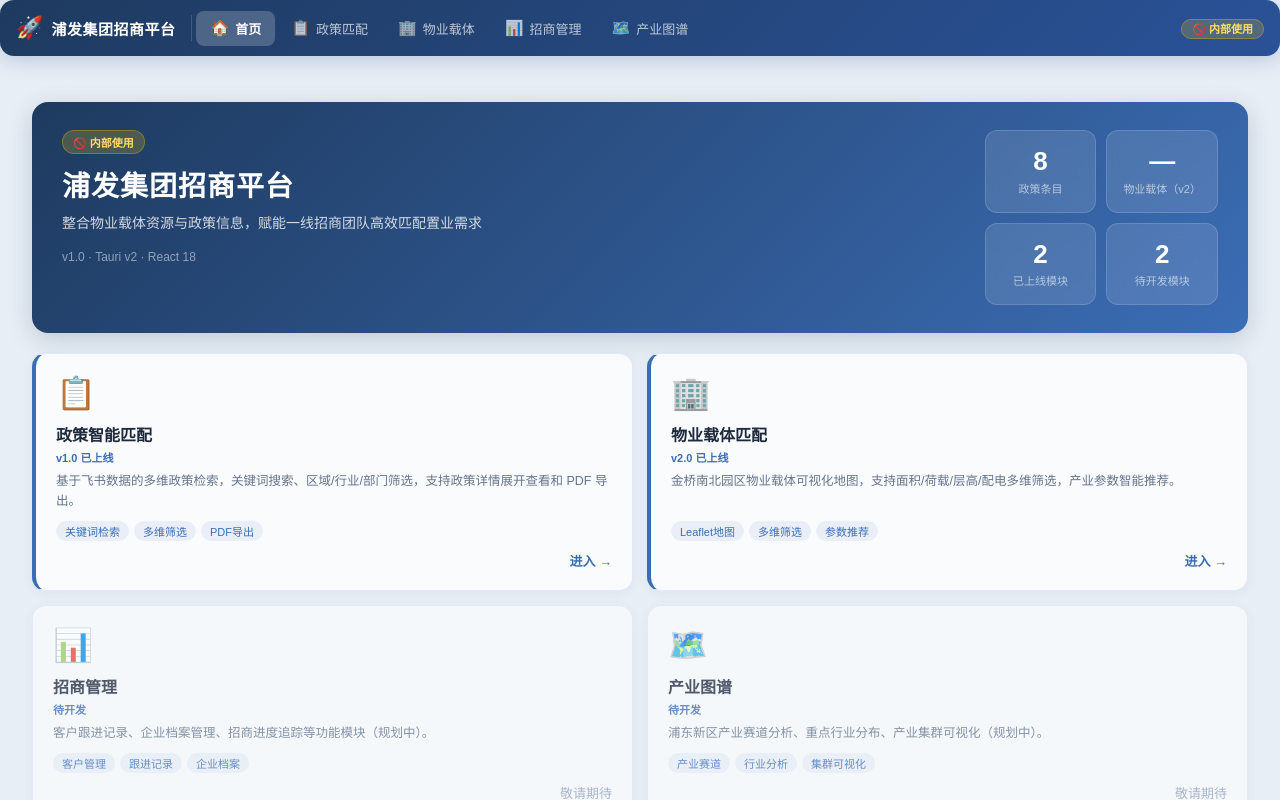
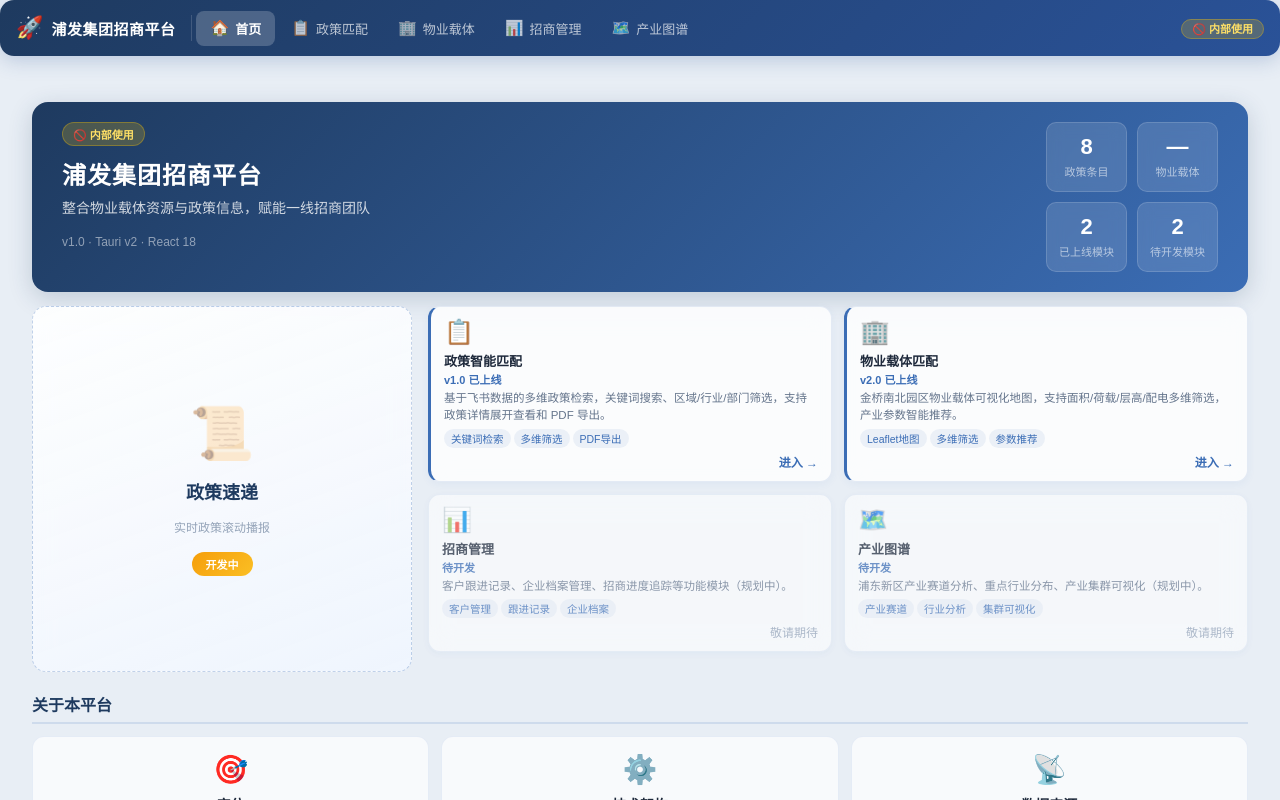
Before and after one commit to elsak667/property-match-tauri, a React (Vite) app: page / in a window 1280 px wide. Shown: the top 800 px of the page. Built offline with nearby package versions, Linux system fonts and the light colour scheme.

Commit message:
Auto-save 2026-04-26 20:19

```diff
--- a/src/App.tsx
+++ b/src/App.tsx
@@ -3,12 +3,17 @@
 import CarrierPage from "./app/carrier/CarrierPage";
 import HomePage from "./app/home/HomePage";
 import PlaceholderPage from "./app/placeholder/PlaceholderPage";
+import { usePolicies, useProperties } from "./lib/useFeishu";
 import "./index.css";
 
 type Page = "home" | "property" | "policy" | "placeholder-invest" | "placeholder-industry";
 
 export default function App() {
   const [currentPage, setCurrentPage] = useState<Page>("home");
+  const { policies } = usePolicies();
+  const { properties } = useProperties();
+  const policyCount = policies.length;
+  const carrierCount = properties.length;
 
   useEffect(() => {
     (window as unknown as Record<string, unknown>).__setPage__ = (page: string) => {
@@ -23,7 +28,7 @@
     <div style={{ minHeight: "100vh", background: "#e8eef5" }}>
       <NavBar currentPage={currentPage} onNavigate={(p) => setCurrentPage(p)} />
       <div className="container">
-        {currentPage === "home" && <HomePage />}
+        {currentPage === "home" && <HomePage policyCount={policyCount} carrierCount={carrierCount} />}
         {currentPage === "policy" && <PolicyPage />}
         {currentPage === "property" && <CarrierPage />}
         {currentPage === "placeholder-invest" && (
--- a/src/app/home/HomePage.tsx
+++ b/src/app/home/HomePage.tsx
@@ -8,10 +8,15 @@
   changes: string[];
 }
 
+interface Props {
+  policyCount: number;
+  carrierCount: number;
+}
+
 export const CHANGELOG: ChangelogEntry[] = [
   {
     version: "v1.0",
-    date: "2026-04",
+    date: "2026-03",
     changes: [
       "上线政策智能匹配模块",
       "支持关键词/区域/行业/部门多维筛选",
@@ -21,7 +26,7 @@
   },
   {
     version: "v2.0",
-    date: "2026-04（计划）",
+    date: "2026-04",
     changes: [
       "上线物业载体匹配模块",
       "Leaflet 地图可视化园区楼栋分布",
@@ -31,7 +36,7 @@
   },
 ];
 
-export default function HomePage() {
+export default function HomePage({ policyCount, carrierCount }: Props) {
   return (
     <div className="container">
       {/* Banner */}
@@ -40,7 +45,7 @@
           <div className="banner-badge">🚫 内部使用</div>
           <h1 className="banner-title">浦发集团招商平台</h1>
           <p className="banner-subtitle">
-            整合物业载体资源与政策信息，赋能一线招商团队高效匹配置业需求
+            整合物业载体资源与政策信息，赋能一线招商团队
           </p>
           <div className="banner-meta">
             <span>v1.0 · Tauri v2 · React 18</span>
@@ -48,12 +53,12 @@
         </div>
         <div className="banner-right">
           <div className="stat-card">
-            <div className="stat-num">8</div>
+            <div className="stat-num">{policyCount || "—"}</div>
             <div className="stat-label">政策条目</div>
           </div>
           <div className="stat-card">
-            <div className="stat-num">—</div>
-            <div className="stat-label">物业载体（v2）</div>
+            <div className="stat-num">{carrierCount || "—"}</div>
+            <div className="stat-label">物业载体</div>
           </div>
           <div className="stat-card">
             <div className="stat-num">2</div>
@@ -67,7 +72,17 @@
       </div>
 
       {/* 模块卡片区 */}
-      <div className="module-grid">
+      <div className="home-modules">
+        {/* 左侧：政策滚动占位 */}
+        <div className="module-placeholder-panel">
+          <div className="placeholder-panel-icon">📜</div>
+          <div className="placeholder-panel-title">政策速递</div>
+          <div className="placeholder-panel-desc">实时政策滚动播报</div>
+          <div className="placeholder-panel-tag">开发中</div>
+        </div>
+
+        {/* 右侧：四个模块卡片 */}
+        <div className="module-grid">
         <div className="module-card module-active" onClick={() => (window as any).__setPage__?.("policy")}>
           <div className="module-icon">📋</div>
           <div className="module-info">
@@ -128,6 +143,7 @@
           <div className="module-enter placeholder">敬请期待</div>
         </div>
       </div>
+      </div>
 
       {/* 平台介绍 */}
       <div className="home-section">
--- a/src/components/PropertyMap.tsx
+++ b/src/components/PropertyMap.tsx
@@ -87,8 +87,9 @@
     });
     mapInstRef.current = map;
 
-    L.tileLayer("https://tile.openstreetmap.org/{z}/{x}/{y}.png", {
+    L.tileLayer("https://webrd0{s}.is.autonavi.com/appmaptile?lang=zh_cn&size=1&scale=1&style=8&x={x}&y={y}&z={z}", {
       maxZoom: 19, minZoom: 12,
+      subdomains: "1234",
     }).addTo(map);
 
     // 右下角图例（用 L.control，与 Desktop 版一致）
--- a/src/index.css
+++ b/src/index.css
@@ -7,25 +7,25 @@
 
 /* ─── Sidebar ─── */
 .sidebar {
-  background: rgba(255,255,255,.65);
+  background: rgba(248,250,252,.8);
   backdrop-filter: blur(16px);
   -webkit-backdrop-filter: blur(16px);
-  border: 1px solid rgba(255,255,255,.7);
+  border: 1px solid rgba(100,116,139,.12);
   border-radius: 14px;
   padding: 12px;
-  box-shadow: 0 4px 24px rgba(59,109,181,.1);
+  box-shadow: 0 4px 24px rgba(0,0,0,.06);
   max-height: calc(100vh - 140px);
   overflow-y: auto;
   scrollbar-width: thin;
-  scrollbar-color: rgba(59,109,181,.2) transparent;
+  scrollbar-color: rgba(100,116,139,.15) transparent;
 }
 .sidebar::-webkit-scrollbar { width: 4px; }
 .sidebar::-webkit-scrollbar-track { background: transparent; }
-.sidebar::-webkit-scrollbar-thumb { background: rgba(59,109,181,.2); border-radius: 4px; }
+.sidebar::-webkit-scrollbar-thumb { background: rgba(100,116,139,.15); border-radius: 4px; }
 
 /* ─── Filter Sidebar ─── */
 .filter-section { margin-bottom: 12px }
-.filter-label { font-size: 12px; font-weight: 600; color: #3b6db5; margin-bottom: 6px; letter-spacing: .3px; }
+.filter-label { font-size: 12px; font-weight: 600; color: #64748b; margin-bottom: 6px; letter-spacing: .3px; text-transform: uppercase; }
 .tag-grid { display: flex; flex-wrap: wrap; gap: 5px; }
 .tag-btn {
   background: rgba(255,255,255,.7);
@@ -74,19 +74,19 @@
 
 /* ─── Content Area ─── */
 .content {
-  background: rgba(255,255,255,.7);
+  background: rgba(252,253,255,.85);
   backdrop-filter: blur(16px);
   -webkit-backdrop-filter: blur(16px);
-  border: 1px solid rgba(255,255,255,.7);
+  border: 1px solid rgba(148,163,184,.15);
   border-radius: 14px;
   padding: 18px;
-  box-shadow: 0 4px 24px rgba(59,109,181,.1);
+  box-shadow: 0 4px 24px rgba(0,0,0,.05);
   min-height: 400px;
 }
 
 /* ─── Toolbar ─── */
-.toolbar { display: flex; justify-content: space-between; align-items: center; padding: 10px 0 14px; border-bottom: 1px solid rgba(59,109,181,.1); margin-bottom: 14px; }
-.count { font-size: 13px; color: #5a6a7a; font-weight: 500; }
+.toolbar { display: flex; justify-content: space-between; align-items: center; padding: 10px 0 14px; border-bottom: 1px solid rgba(148,163,184,.15); margin-bottom: 14px; }
+.count { font-size: 13px; color: #64748b; font-weight: 500; }
 .count strong { color: #3b6db5; }
 .legend { display: flex; gap: 12px; }
 .legend-item { font-size: 12px; color: #94a3b8; }
@@ -112,23 +112,32 @@
 /* ─── Result List ─── */
 .result-list { display: flex; flex-direction: column; gap: 10px; }
 .result-item {
-  background: rgba(255,255,255,.85);
+  background: rgba(255,255,255,.9);
   backdrop-filter: blur(8px);
-  border: 1px solid rgba(59,109,181,.1);
-  border-radius: 12px;
+  border: 1px solid rgba(59,109,181,.12);
+  border-radius: 14px;
   padding: 14px 16px;
   transition: transform .2s, box-shadow .2s, border-color .2s;
+  overflow: hidden;
 }
-.result-item:hover { transform: translateY(-2px); box-shadow: 0 6px 20px rgba(59,109,181,.15); border-color: rgba(59,109,181,.3); }
-.result-item.expanded { border-color: rgba(59,109,181,.3); }
-.result-item.selected { border-left: 3px solid #3b6db5; }
+.result-item:hover { transform: translateY(-2px); box-shadow: 0 6px 24px rgba(59,109,181,.14); border-color: rgba(59,109,181,.28); }
+.result-item.expanded { border-color: rgba(59,109,181,.35); }
+
+/* ─── Score Badge ─── */
+.score-badge { display: inline-flex; align-items: baseline; gap: 1px; padding: 4px 10px; border-radius: 8px; margin-right: 10px; vertical-align: middle; flex-shrink: 0; }
+.score-badge.gold { background: rgba(180,140,50,.15); color: #8a6000; border: 1.5px solid rgba(180,140,50,.4); }
+.score-badge.silver { background: rgba(180,180,185,.2); color: #5a5a6a; border: 1.5px solid rgba(150,150,160,.35); }
+.score-badge.bronze { background: rgba(160,120,60,.12); color: #7a5220; border: 1.5px solid rgba(160,120,60,.3); }
+.score-num { font-size: 20px; font-weight: 700; line-height: 1; }
+.score-pct { font-size: 12px; font-weight: 600; opacity: .8; margin-left: 1px; }
 
 .result-top { display: flex; justify-content: space-between; align-items: flex-start; gap: 12px; margin-bottom: 10px; }
-.result-name { font-size: 14px; font-weight: 600; color: #1e293b; flex: 1; line-height: 1.5; letter-spacing: .2px; }
+.result-name { font-size: 14px; font-weight: 600; color: #1e293b; flex: 1; line-height: 1.5; display: flex; align-items: center; flex-wrap: wrap; gap: 6px; }
+.result-park { font-size: 12px; color: #7a8fa6; font-weight: 400; }
 .result-meta { display: flex; flex-wrap: wrap; gap: 8px; font-size: 13px; color: #64748b; margin-bottom: 10px; padding-left: 2px; }
 .result-meta span { display: inline-flex; align-items: center; gap: 3px; }
-.result-meta.compact { gap: 12px; }
-.meta-main { font-size: 13px; font-weight: 500; color: #3b6db5; background: rgba(59,109,181,.08); padding: 3px 10px; border-radius: 6px; }
+.result-meta.compact { gap: 10px; }
+.meta-main { font-size: 12.5px; font-weight: 500; color: #64748b; background: #f5f7fa; padding: 4px 10px; border-radius: 6px; border: 1px solid #e2e8f0; letter-spacing: .2px; }
 .meta-date { color: #64748b; font-size: 12px; }
 .meta-date.urgent { color: #dc2626; }
 
@@ -136,10 +145,11 @@
 
 .expand-hint {
   font-size: 11px; color: #94a3b8; cursor: pointer; white-space: nowrap;
-  padding: 2px 6px; background: rgba(59,109,181,.05); border-radius: 4px;
-  border: none; font-family: inherit; transition: background .2s, color .2s;
+  padding: 2px 8px; background: rgba(59,109,181,.05); border-radius: 6px;
+  border: 1px solid rgba(59,109,181,.1); border: none; font-family: inherit;
+  transition: background .2s, color .2s; flex-shrink: 0;
 }
-.expand-hint:hover { background: rgba(59,109,181,.1); color: #3b6db5; }
+.expand-hint:hover { background: rgba(59,109,181,.12); color: #3b6db5; }
 
 /* ─── Badges ─── */
 .hot-badge { font-size: 11px; padding: 2px 8px; border-radius: 10px; background: rgba(239,68,68,.1); color: #dc2626; border: 1px solid rgba(239,68,68,.2); }
@@ -227,41 +237,60 @@
   border: 1px solid rgba(255,200,0,.3);
 }
 
-/* ─── HomePage ─── */
+/* ─── Home Modules Layout ─── */
+.home-modules { display: grid; grid-template-columns: 380px 1fr; gap: 16px; margin-bottom: 20px; align-items: stretch; }
+
+.module-placeholder-panel {
+  background: linear-gradient(160deg, rgba(255,255,255,.92), rgba(240,246,255,.85));
+  backdrop-filter: blur(12px);
+  border: 1.5px dashed rgba(59,109,181,.3); border-radius: 14px;
+  padding: 24px 22px; text-align: center;
+  display: flex; flex-direction: column; align-items: center; justify-content: center; gap: 14px;
+  min-height: 100%;
+}
+.placeholder-panel-icon { font-size: 52px; opacity: .5; }
+.placeholder-panel-title { font-size: 18px; font-weight: 700; color: #1e3a5f; }
+.placeholder-panel-desc { font-size: 12px; color: #94a3b8; line-height: 1.7; max-width: 280px; }
+.placeholder-panel-divider { width: 40px; height: 2px; background: rgba(59,109,181,.2); border-radius: 1px; margin: 2px 0; }
+.placeholder-panel-tag {
+  font-size: 11px; font-weight: 600; color: #fff;
+  background: linear-gradient(135deg, #f59e0b, #fbbf24);
+  padding: 4px 14px; border-radius: 20px;
+}
 .home-banner {
   background: linear-gradient(135deg, #1e3a5f, #3b6db5);
-  border-radius: 16px; padding: 28px 30px;
+  border-radius: 16px; padding: 20px 30px;
   display: flex; gap: 24px; align-items: flex-start;
-  margin-bottom: 20px; box-shadow: 0 6px 24px rgba(30,58,95,.2);
+  margin-bottom: 14px; box-shadow: 0 6px 24px rgba(30,58,95,.2);
 }
 .banner-left { flex: 1; }
 .banner-badge { font-size: 11px; font-weight: 600; background: rgba(255,200,0,.2); color: #ffe066; padding: 3px 10px; border-radius: 12px; border: 1px solid rgba(255,200,0,.3); display: inline-block; margin-bottom: 10px; }
-.banner-title { font-size: 28px; font-weight: 800; color: #fff; margin-bottom: 8px; letter-spacing: 1px; }
+.banner-title { font-size: 24px; font-weight: 800; color: #fff; margin-bottom: 6px; letter-spacing: 1px; }
 .banner-subtitle { font-size: 14px; color: rgba(255,255,255,.8); line-height: 1.7; margin-bottom: 14px; }
 .banner-meta { font-size: 12px; color: rgba(255,255,255,.5); }
 .banner-right { display: grid; grid-template-columns: 1fr 1fr; gap: 10px; }
-.stat-card { background: rgba(255,255,255,.12); border-radius: 12px; padding: 16px; text-align: center; backdrop-filter: blur(8px); border: 1px solid rgba(255,255,255,.15); }
-.stat-num { font-size: 26px; font-weight: 800; color: #fff; line-height: 1.1; }
+.stat-card { background: rgba(255,255,255,.12); border-radius: 10px; padding: 12px; text-align: center; backdrop-filter: blur(8px); border: 1px solid rgba(255,255,255,.15); }
+.stat-num { font-size: 22px; font-weight: 800; color: #fff; line-height: 1.1; }
 .stat-label { font-size: 11px; color: rgba(255,255,255,.6); margin-top: 4px; }
 
-.module-grid { display: grid; grid-template-columns: 1fr 1fr; gap: 14px; margin-bottom: 20px; }
+.module-grid { display: grid; grid-template-columns: 1fr 1fr; gap: 12px; margin-bottom: 20px; }
 .module-card {
-  background: rgba(255,255,255,.75); backdrop-filter: blur(12px);
-  border: 1px solid rgba(59,109,181,.12); border-radius: 14px; padding: 20px;
-  cursor: pointer; transition: all .25s; display: flex; flex-direction: column; gap: 10px;
-  box-shadow: 0 2px 12px rgba(59,109,181,.08);
+  background: rgba(255,255,255,.8); backdrop-filter: blur(12px);
+  border: 1px solid rgba(59,109,181,.12); border-radius: 12px; padding: 11px 13px;
+  cursor: pointer; transition: all .25s; display: flex; flex-direction: column; gap: 5px;
+  box-shadow: 0 2px 8px rgba(59,109,181,.06);
 }
-.module-card:hover { transform: translateY(-3px); box-shadow: 0 8px 28px rgba(59,109,181,.18); border-color: rgba(59,109,181,.3); }
-.module-card.module-active { border-left: 4px solid #3b6db5; }
-.module-card.module-placeholder { opacity: .75; }
-.module-icon { font-size: 32px; }
+.module-card:hover { transform: translateY(-2px); box-shadow: 0 6px 20px rgba(59,109,181,.15); border-color: rgba(59,109,181,.28); }
+.module-card.module-active { border-left: 3px solid #3b6db5; }
+.module-card.module-placeholder { opacity: .72; }
+.module-icon { font-size: 24px; }
 .module-info { flex: 1; }
-.module-name { font-size: 16px; font-weight: 700; color: #1e293b; margin-bottom: 3px; }
-.module-version { font-size: 11px; font-weight: 600; color: #3b6db5; margin-bottom: 6px; }
-.module-desc { font-size: 12.5px; color: #64748b; line-height: 1.6; }
-.module-tags { display: flex; flex-wrap: wrap; gap: 5px; }
-.module-tag { font-size: 11px; background: rgba(59,109,181,.08); color: #3b6db5; padding: 2px 9px; border-radius: 10px; }
-.module-enter { font-size: 13px; color: #3b6db5; font-weight: 600; text-align: right; }
+.module-name { font-size: 13px; font-weight: 700; color: #1e293b; margin-bottom: 1px; }
+.module-version { font-size: 11px; font-weight: 600; color: #3b6db5; margin-bottom: 3px; }
+.module-desc { font-size: 11.5px; color: #64748b; line-height: 1.45; }
+.module-tags { display: flex; flex-wrap: wrap; gap: 3px; }
+.module-tag { font-size: 10.5px; background: rgba(59,109,181,.08); color: #3b6db5; padding: 2px 7px; border-radius: 10px; }
+.module-enter { font-size: 12px; color: #3b6db5; font-weight: 600; text-align: right; }
 .module-enter.placeholder { color: #94a3b8; font-weight: 400; }
 
 .home-section { margin-bottom: 20px; }
--- a/src/lib/useFeishu.ts
+++ b/src/lib/useFeishu.ts
@@ -7,9 +7,10 @@
   fetchPoliciesFromFeishu,
   type SheetData,
 } from "./tauri";
+import { loadPropertyData } from "./policy";
 import { MOCK_POLICIES, MOCK_OPTIONS } from "../app/policy/mockData";
 import type { FilterOptions, PolicyResult } from "../app/policy/types";
-import { PROPERTIES } from "../app/property/mockData";
+import type { Unit } from "./policy";
 
 function buildOptions(policies: PolicyResult[]): FilterOptions {
   const locations = new Set<string>();
@@ -194,9 +195,16 @@
 }
 
 export function useProperties() {
-  const [properties] = useState(PROPERTIES);
-  const [loading] = useState(false);
-  const [fromFeishu] = useState(false);
+  const [units, setUnits] = useState<Unit[]>([]);
+  const [loading, setLoading] = useState(false);
 
-  return { properties, loading, fromFeishu };
+  useEffect(() => {
+    setLoading(true);
+    loadPropertyData()
+      .then(({ units: u }) => { setUnits(u); })
+      .catch(() => { setUnits([]); })
+      .finally(() => { setLoading(false); });
+  }, []);
+
+  return { properties: units, loading };
 }
```
Also changed, not shown: src/app/carrier/CarrierPage.tsx (+21 -11 lines).
